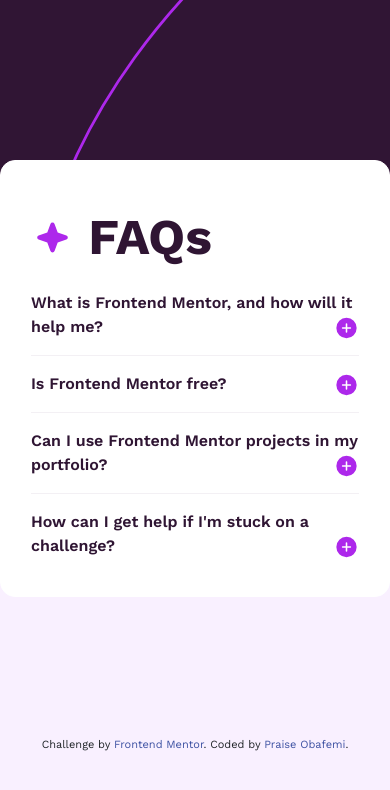
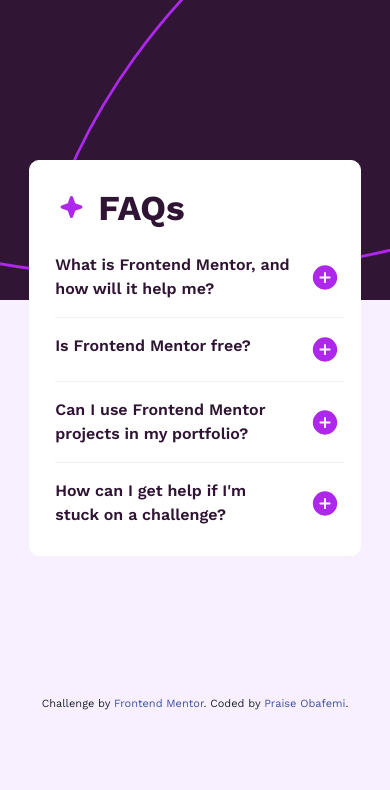
Before and after one commit to PraiseKemi/faq-accordion, a plain HTML site: page index.html in a window 390 px wide. Drawn offline with nearby package versions, Linux system fonts and the light colour scheme.

Commit message:
made the page more responsive using CSS media queries

```diff
--- a/index.html
+++ b/index.html
@@ -42,13 +42,11 @@
         <a href="#" class="mb-4 faq-question">
           <h2>
             What is Frontend Mentor, and how will it help me?
-            <span>
             <img
               src="/assets/images/icon-plus.svg"
               alt="more"
               class="img-fluid sign"
             />
-            </span>
           </h2>
         </a>
         <p class="mt-4 faq-answer">
@@ -63,13 +61,11 @@
         <a href="#" class="mb-4 faq-question">
           <h2>
             Is Frontend Mentor free?
-            <span>
             <img
               src="/assets/images/icon-plus.svg"
               alt="more"
               class="img-fluid sign"
             />
-            </span>
           </h2>
         </a>
         <p class="mt-4 faq-answer">
@@ -83,13 +79,11 @@
         <a href="#" class="mb-4 faq-question">
           <h2>
             Can I use Frontend Mentor projects in my portfolio?
-            <span>
             <img
               src="/assets/images/icon-plus.svg"
               alt="more"
               class="img-fluid sign"
             />
-            </span>
           </h2>
         </a>
         <p class="mt-4 faq-answer">
@@ -103,13 +97,11 @@
         <a href="#" class="mb-4 faq-question">
           <h2>
             How can I get help if I'm stuck on a challenge?
-            <span>
             <img
               src="/assets/images/icon-plus.svg"
               alt="more"
               class="img-fluid sign"
             />
-            </span>
           </h2>
         </a>
         <p class="mt-4 faq-answer">
--- a/style.css
+++ b/style.css
@@ -24,6 +24,8 @@ h2 {
     font-weight: 600;
     color: var(--primary-color);
     line-height: inherit;
+    display: flex;
+    justify-content: space-between;
 }
 
 p {
@@ -39,7 +41,7 @@ footer {
     margin: 0 auto;
 }
 
-h2 span img {
+h2 img {
     float: right;
     width: 25px;
 }
@@ -79,3 +81,29 @@ a {
 .attribution a {
     color: hsl(228, 45%, 44%);
 }
+
+@media (max-width:768px) {
+    h1 {
+        font-size: 35px;
+    }
+
+    h1 span img {
+        width: 25px;
+    }
+
+    h2 img {
+        width: 30px;
+        align-self: center;
+        margin: 0 5px 0 16px;
+    }
+
+    p {
+        max-width: 95%;
+    }
+
+    .faq-section {
+        max-width: 85%;
+        border-radius: 10px;
+        padding: 10px 15px 20px 25px;
+    }
+}
```
Lines whose indentation alone changed are shown as unchanged.
